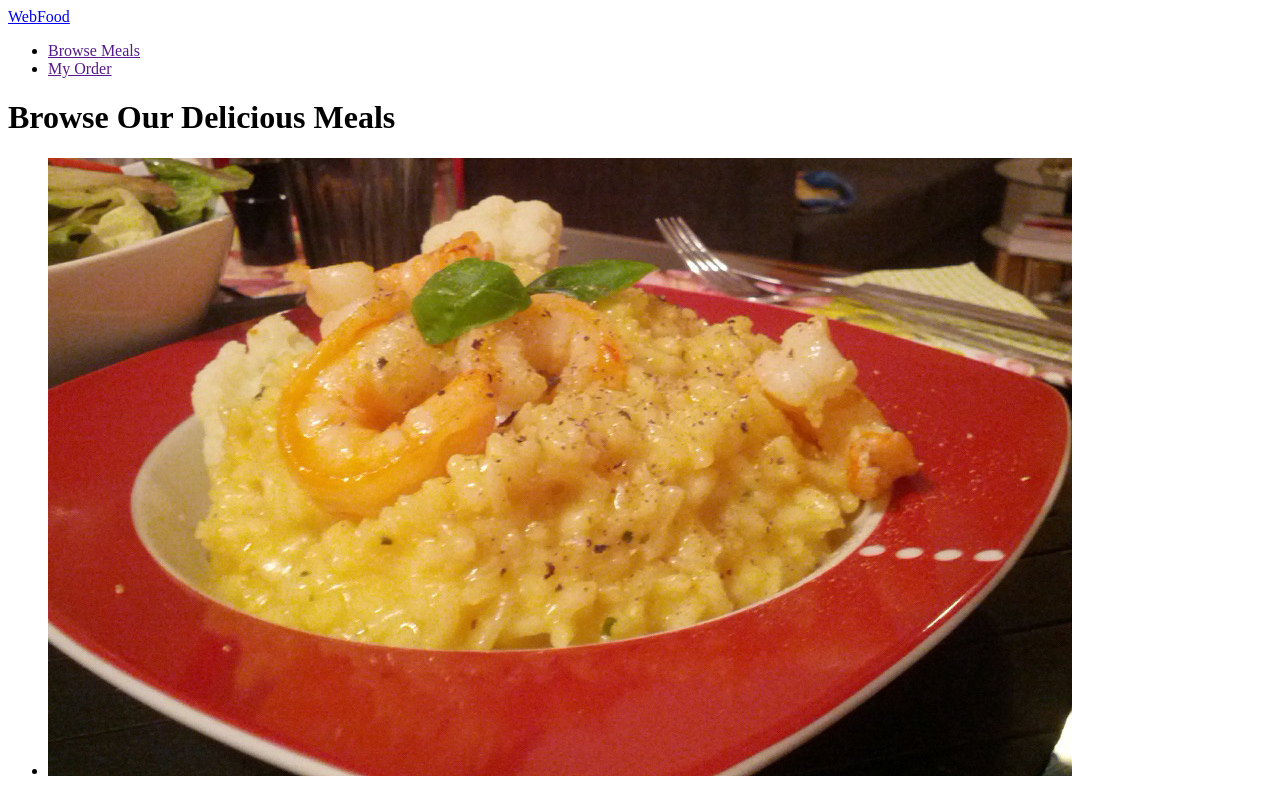
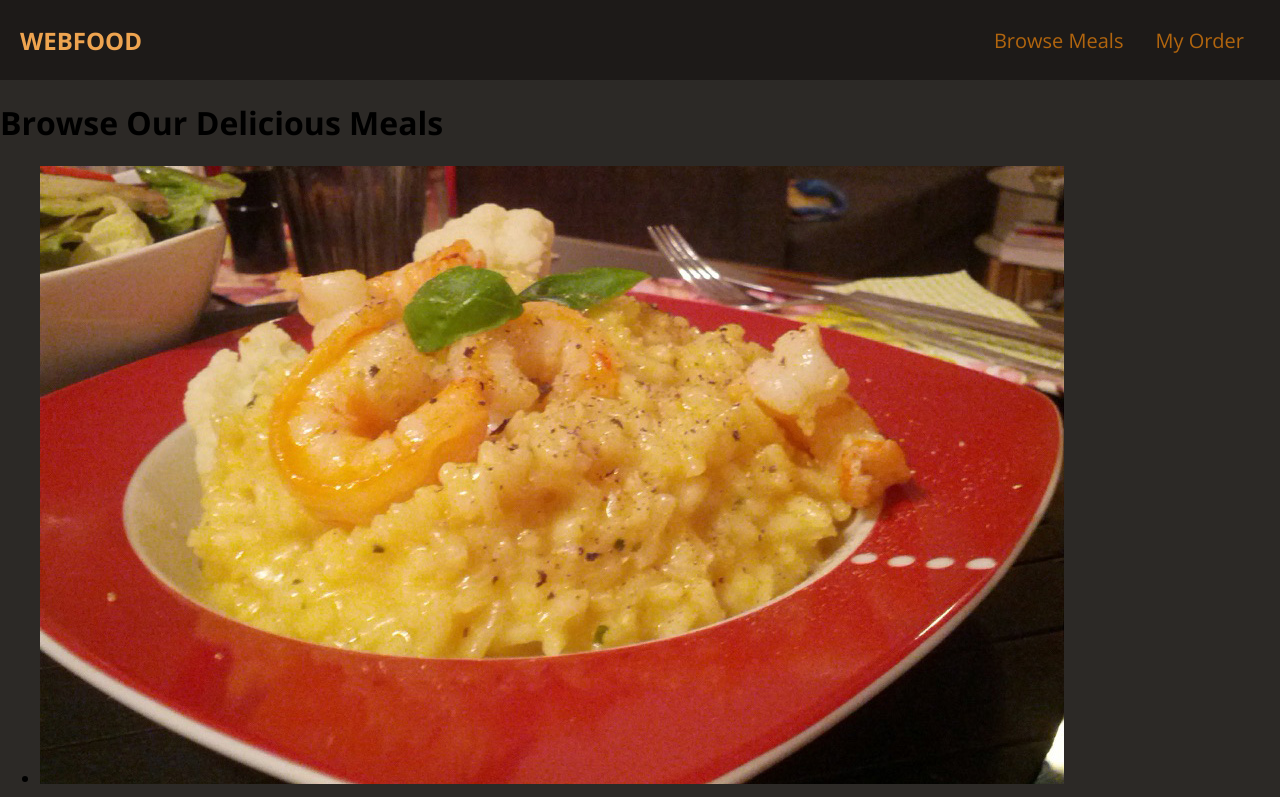
Before and after one commit to Adfrach/webfood-responsive-practice, a plain HTML site: page index.html in a window 1280 px wide. Shown: the top 797 px of the page. Drawn offline with nearby package versions, Linux system fonts and the light colour scheme.

Commit message:
added style.css and styling header

```diff
--- a/index.html
+++ b/index.html
@@ -5,6 +5,11 @@
     <meta http-equiv="X-UA-Compatible" content="IE=edge" />
     <meta name="viewport" content="width=device-width, initial-scale=1.0" />
     <title>WebFood</title>
+    <link
+      href="https://fonts.googleapis.com/css2?family=Open+Sans:wght@400;700&display=swap"
+      rel="stylesheet"
+    />
+    <link rel="stylesheet" href="style.css" />
   </head>
   <body>
     <header id="main-header">
--- /dev/null
+++ b/style.css
@@ -0,0 +1,45 @@
+body {
+  font-family: "Open Sans", sans-serif;
+  margin: 0;
+  background-color: rgb(44, 41, 38);
+}
+
+a {
+  text-decoration: none;
+}
+
+#main-header {
+  height: 80px;
+  background-color: rgb(29, 26, 24);
+  display: flex;
+  justify-content: space-between;
+  align-items: center;
+  padding: 0 20px;
+}
+
+#logo {
+  font-size: 24px;
+  font-weight: bold;
+  color: rgb(238, 164, 80);
+  text-transform: uppercase;
+}
+
+#main-header ul {
+  list-style: none;
+  display: flex;
+  margin: 0;
+  padding: 0;
+}
+
+#main-header li {
+  margin: 0 16px;
+}
+
+#main-header nav a {
+  color: rgb(177, 101, 14);
+  font-size: 20px;
+}
+
+#main-header nav a:hover {
+  color: rgb(228, 163, 44);
+}
```
